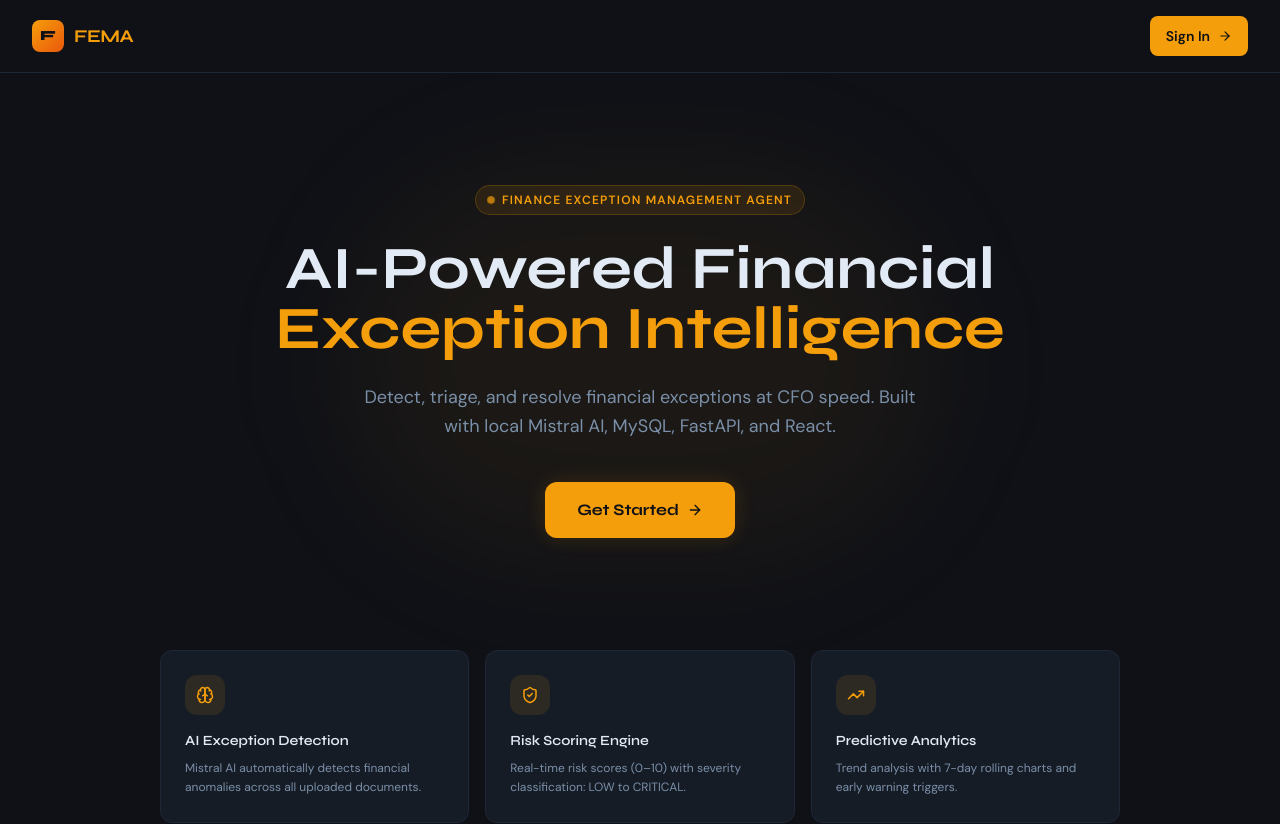
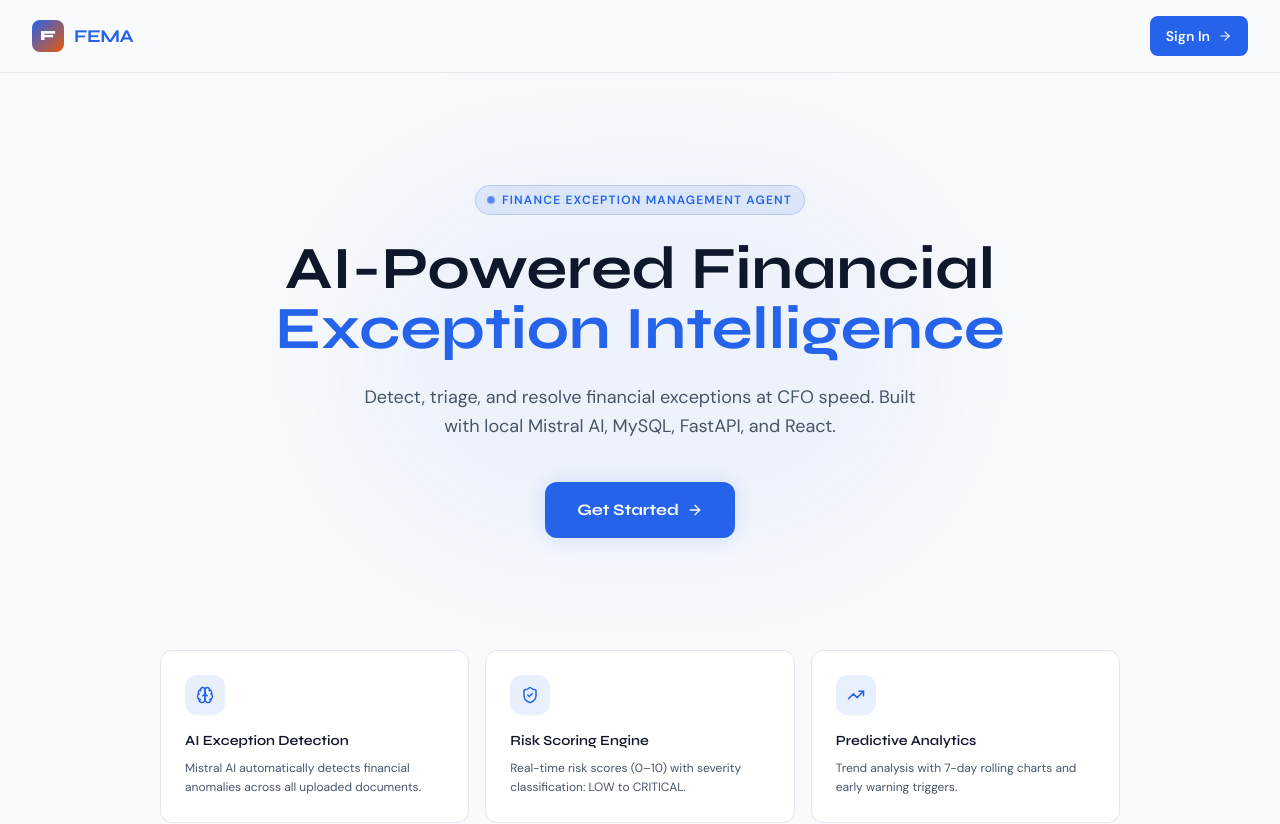
Before and after one commit to PSpabitra/Finance-Exception-Management-Agent-FEMA--agent-12, a React (Vite) app: page / in a window 1280 px wide. Shown: the top 824 px of the page. Built offline with nearby package versions, Linux system fonts and the light colour scheme.

Commit message:
white_theme

```diff
--- a/index.html
+++ b/index.html
@@ -1,14 +1,19 @@
 <!DOCTYPE html>
-<html lang="en" class="dark">
+<html lang="en">
+
 <head>
   <meta charset="UTF-8" />
   <meta name="viewport" content="width=device-width, initial-scale=1.0" />
   <title>FEMA — Finance Exception Management Agent</title>
   <link rel="preconnect" href="https://fonts.googleapis.com">
-  <link href="https://fonts.googleapis.com/css2?family=Syne:wght@400;600;700;800&family=DM+Sans:wght@300;400;500;600;700&family=JetBrains+Mono:wght@400;500&display=swap" rel="stylesheet">
+  <link
+    href="https://fonts.googleapis.com/css2?family=Syne:wght@400;600;700;800&family=DM+Sans:wght@300;400;500;600;700&family=JetBrains+Mono:wght@400;500&display=swap"
+    rel="stylesheet">
 </head>
+
 <body class="bg-surface text-ink antialiased">
   <div id="root"></div>
   <script type="module" src="/src/main.jsx"></script>
 </body>
+
 </html>
--- a/src/App.jsx
+++ b/src/App.jsx
@@ -27,14 +27,14 @@ export default function App() {
           position="top-right"
           toastOptions={{
             style: {
-              background: '#161c26',
-              color: '#e2eaf5',
-              border: '1px solid #1e2736',
+              background: '#ffffff',
+              color: '#0f172a',
+              border: '1px solid #e2e8f0',
               fontSize: 13,
               fontFamily: '"DM Sans", system-ui',
             },
-            success: { iconTheme: { primary: '#10b981', secondary: '#161c26' } },
-            error: { iconTheme: { primary: '#ef4444', secondary: '#161c26' } },
+            success: { iconTheme: { primary: '#10b981', secondary: '#ffffff' } },
+            error: { iconTheme: { primary: '#ef4444', secondary: '#ffffff' } },
           }}
         />
         <Routes>
--- a/src/index.css
+++ b/src/index.css
@@ -3,53 +3,98 @@
 @tailwind utilities;
 
 @layer base {
-  * { box-sizing: border-box; }
-  ::-webkit-scrollbar { width: 5px; height: 5px; }
-  ::-webkit-scrollbar-track { background: #0f1117; }
-  ::-webkit-scrollbar-thumb { background: #1e2736; border-radius: 4px; }
-  ::-webkit-scrollbar-thumb:hover { background: #2a3a52; }
-  ::selection { background: rgba(245,158,11,0.25); }
+  * {
+    box-sizing: border-box;
+  }
+
+  ::-webkit-scrollbar {
+    width: 5px;
+    height: 5px;
+  }
+
+  ::-webkit-scrollbar-track {
+    background: #f8fafc;
+  }
+
+  ::-webkit-scrollbar-thumb {
+    background: #cbd5e1;
+    border-radius: 4px;
+  }
+
+  ::-webkit-scrollbar-thumb:hover {
+    background: #94a3b8;
+  }
+
+  ::selection {
+    background: rgba(37, 99, 235, 0.25);
+  }
 }
 
 @layer components {
   .card {
     @apply bg-surface-card border border-surface-border rounded-xl;
   }
+
   .btn-primary {
-    @apply inline-flex items-center gap-2 px-4 py-2.5 rounded-lg bg-brand text-surface font-semibold text-sm
-           hover:bg-brand-light transition-all duration-150 disabled:opacity-40 disabled:cursor-not-allowed;
+    @apply inline-flex items-center gap-2 px-4 py-2.5 rounded-lg bg-brand text-surface font-semibold text-sm hover:bg-brand-light transition-all duration-150 disabled:opacity-40 disabled:cursor-not-allowed;
   }
+
   .btn-ghost {
-    @apply inline-flex items-center gap-2 px-4 py-2.5 rounded-lg border border-surface-border text-ink-muted
-           hover:border-brand/50 hover:text-ink transition-all duration-150 text-sm font-medium;
+    @apply inline-flex items-center gap-2 px-4 py-2.5 rounded-lg border border-surface-border text-ink-muted hover:border-brand/50 hover:text-ink transition-all duration-150 text-sm font-medium;
   }
+
   .badge {
     @apply inline-flex items-center px-2.5 py-0.5 rounded-full text-xs font-semibold;
   }
+
   .input {
-    @apply w-full px-3.5 py-2.5 bg-surface border border-surface-border rounded-lg text-ink text-sm
-           placeholder:text-ink-faint focus:outline-none focus:border-brand/60 transition-colors;
+    @apply w-full px-3.5 py-2.5 bg-surface border border-surface-border rounded-lg text-ink text-sm placeholder:text-ink-faint focus:outline-none focus:border-brand/60 transition-colors;
   }
+
   .select {
-    @apply w-full px-3.5 py-2.5 bg-surface border border-surface-border rounded-lg text-ink text-sm
-           focus:outline-none focus:border-brand/60 transition-colors cursor-pointer;
+    @apply w-full px-3.5 py-2.5 bg-surface border border-surface-border rounded-lg text-ink text-sm focus:outline-none focus:border-brand/60 transition-colors cursor-pointer;
   }
+
   .label {
     @apply block text-xs font-medium text-ink-muted mb-1.5 uppercase tracking-wide;
   }
+
   .th {
     @apply px-4 py-3 text-left text-xs font-semibold text-ink-muted uppercase tracking-wider bg-surface;
   }
+
   .td {
     @apply px-4 py-3 text-sm border-b border-surface-border;
   }
 }
 
-.animate-in { animation: fadeIn 0.35s ease forwards; }
-.slide-in { animation: slideUp 0.35s ease forwards; }
+.animate-in {
+  animation: fadeIn 0.35s ease forwards;
+}
 
-@keyframes fadeIn { from { opacity: 0 } to { opacity: 1 } }
+.slide-in {
+  animation: slideUp 0.35s ease forwards;
+}
+
+@keyframes fadeIn {
+  from {
+    opacity: 0
+  }
+
+  to {
+    opacity: 1
+  }
+}
+
 @keyframes slideUp {
-  from { opacity: 0; transform: translateY(10px); }
-  to { opacity: 1; transform: translateY(0); }
+  from {
+    opacity: 0;
+    transform: translateY(10px);
+  }
+
+  to {
+    opacity: 1;
+    transform: translateY(0);
+  }
 }
+/* force tailwind rebuild */
--- a/src/pages/RiskRegister.jsx
+++ b/src/pages/RiskRegister.jsx
@@ -6,7 +6,7 @@ import { ShieldAlert, RefreshCw } from 'lucide-react'
 import toast from 'react-hot-toast'
 
 const SEV_COLORS = { CRITICAL: '#ef4444', HIGH: '#f97316', MEDIUM: '#eab308', LOW: '#10b981' }
-const TIP = { contentStyle: { background: '#161c26', border: '1px solid #1e2736', borderRadius: 8, color: '#e2eaf5', fontSize: 12 } }
+const TIP = { contentStyle: { background: '#ffffff', border: '1px solid #e2e8f0', borderRadius: 8, color: '#0f172a', fontSize: 12 } }
 
 export default function RiskRegister() {
   const [risks, setRisks] = useState([])
@@ -51,7 +51,7 @@ export default function RiskRegister() {
                   <tr><td colSpan={6}><Empty icon={ShieldAlert} message="No active risks" /></td></tr>
                 ) : risks.map((r, i) => (
                   <tr key={r.id} className="border-b border-surface-border hover:bg-surface-muted/30 transition-colors">
-                    <td className="td text-center font-display font-bold text-xs" style={{ color: i < 3 ? '#f59e0b' : '#3a4d65' }}>
+                    <td className="td text-center font-display font-bold text-xs" style={{ color: i < 3 ? '#2563eb' : '#94a3b8' }}>
                       #{i + 1}
                     </td>
                     <td className="td">
@@ -74,9 +74,9 @@ export default function RiskRegister() {
           <p className="text-sm font-semibold text-ink mb-4">Risk Distribution</p>
           <ResponsiveContainer width="100%" height={220}>
             <RadarChart data={radarData}>
-              <PolarGrid stroke="#1e2736" />
-              <PolarAngleAxis dataKey="severity" tick={{ fill: '#7a8fa8', fontSize: 11 }} />
-              <Radar name="Count" dataKey="count" stroke="#f59e0b" fill="#f59e0b" fillOpacity={0.18} strokeWidth={2} />
+              <PolarGrid stroke="#e2e8f0" />
+              <PolarAngleAxis dataKey="severity" tick={{ fill: '#64748b', fontSize: 11 }} />
+              <Radar name="Count" dataKey="count" stroke="#2563eb" fill="#2563eb" fillOpacity={0.18} strokeWidth={2} />
               <Tooltip {...TIP} />
             </RadarChart>
           </ResponsiveContainer>
--- a/tailwind.config.js
+++ b/tailwind.config.js
@@ -13,16 +13,16 @@ export default {
       },
       colors: {
         surface: {
-          DEFAULT: '#0f1117',
-          card: '#161c26',
-          border: '#1e2736',
-          muted: '#242f42',
+          DEFAULT: '#f8fafc',
+          card: '#ffffff',
+          border: '#e2e8f0',
+          muted: '#cbd5e1',
         },
         brand: {
-          DEFAULT: '#f59e0b',
-          light: '#fcd34d',
-          dark: '#d97706',
-          glow: 'rgba(245,158,11,0.15)',
+          DEFAULT: '#2563eb',
+          light: '#3b82f6',
+          dark: '#1d4ed8',
+          glow: 'rgba(37,99,235,0.15)',
         },
         danger: {
           DEFAULT: '#ef4444',
@@ -33,22 +33,22 @@ export default {
           glow: 'rgba(16,185,129,0.15)',
         },
         info: {
-          DEFAULT: '#3b82f6',
-          glow: 'rgba(59,130,246,0.15)',
+          DEFAULT: '#0ea5e9',
+          glow: 'rgba(14,165,233,0.15)',
         },
         warn: {
           DEFAULT: '#f59e0b',
         },
         ink: {
-          DEFAULT: '#e2eaf5',
-          muted: '#7a8fa8',
-          faint: '#3a4d65',
+          DEFAULT: '#0f172a',
+          muted: '#475569',
+          faint: '#94a3b8',
         },
       },
       boxShadow: {
-        glow: '0 0 20px rgba(245,158,11,0.15)',
+        glow: '0 0 20px rgba(37,99,235,0.15)',
         'glow-red': '0 0 20px rgba(239,68,68,0.2)',
-        card: '0 4px 24px rgba(0,0,0,0.4)',
+        card: '0 1px 3px rgba(0,0,0,0.1), 0 1px 2px rgba(0,0,0,0.06)',
       },
       animation: {
         'fade-in': 'fadeIn 0.4s ease forwards',
```
Also changed, not shown: src/pages/Dashboard.jsx (+12 -12 lines), 4 other files (tests, documents, lock files or other folders).
